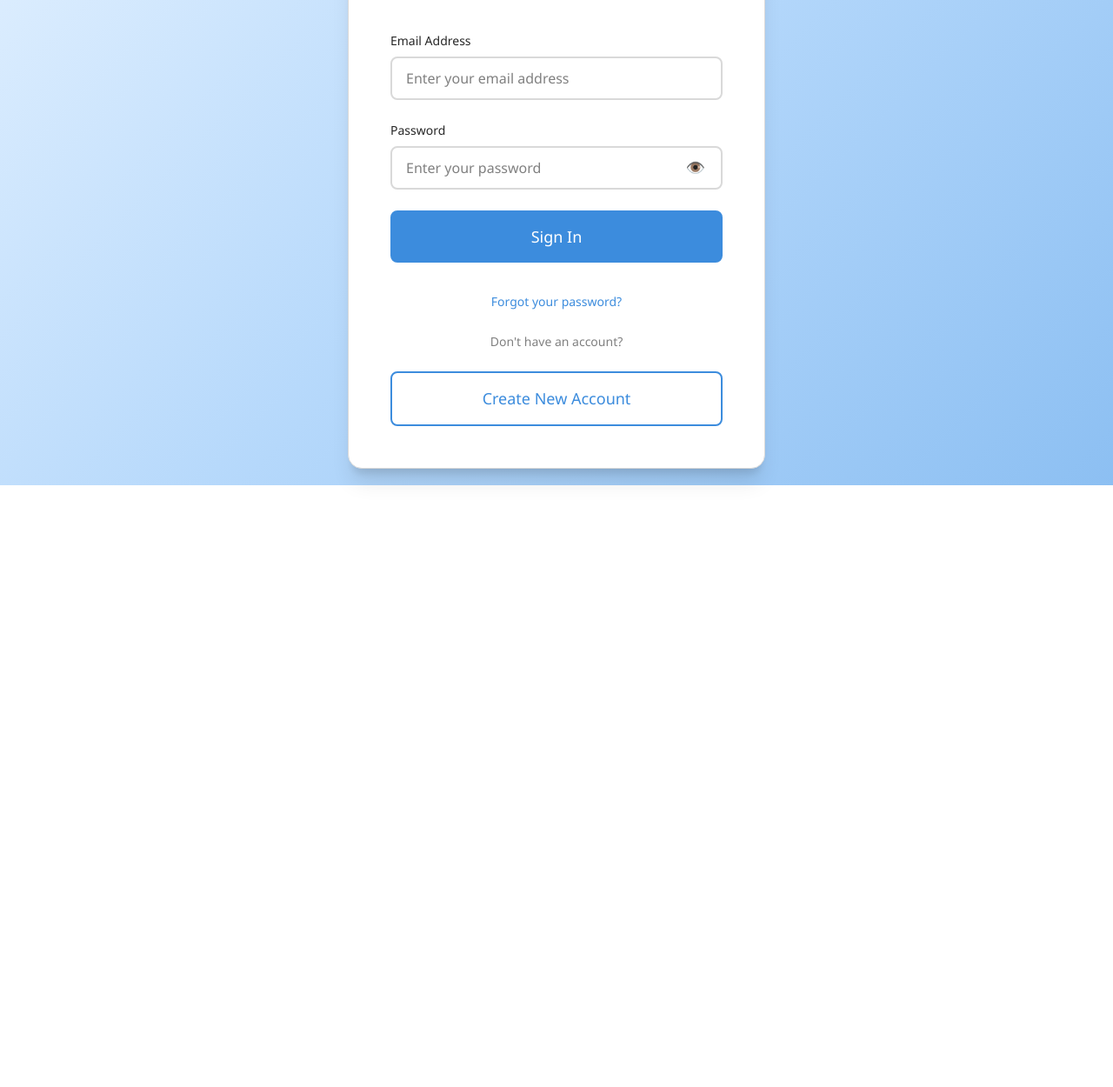
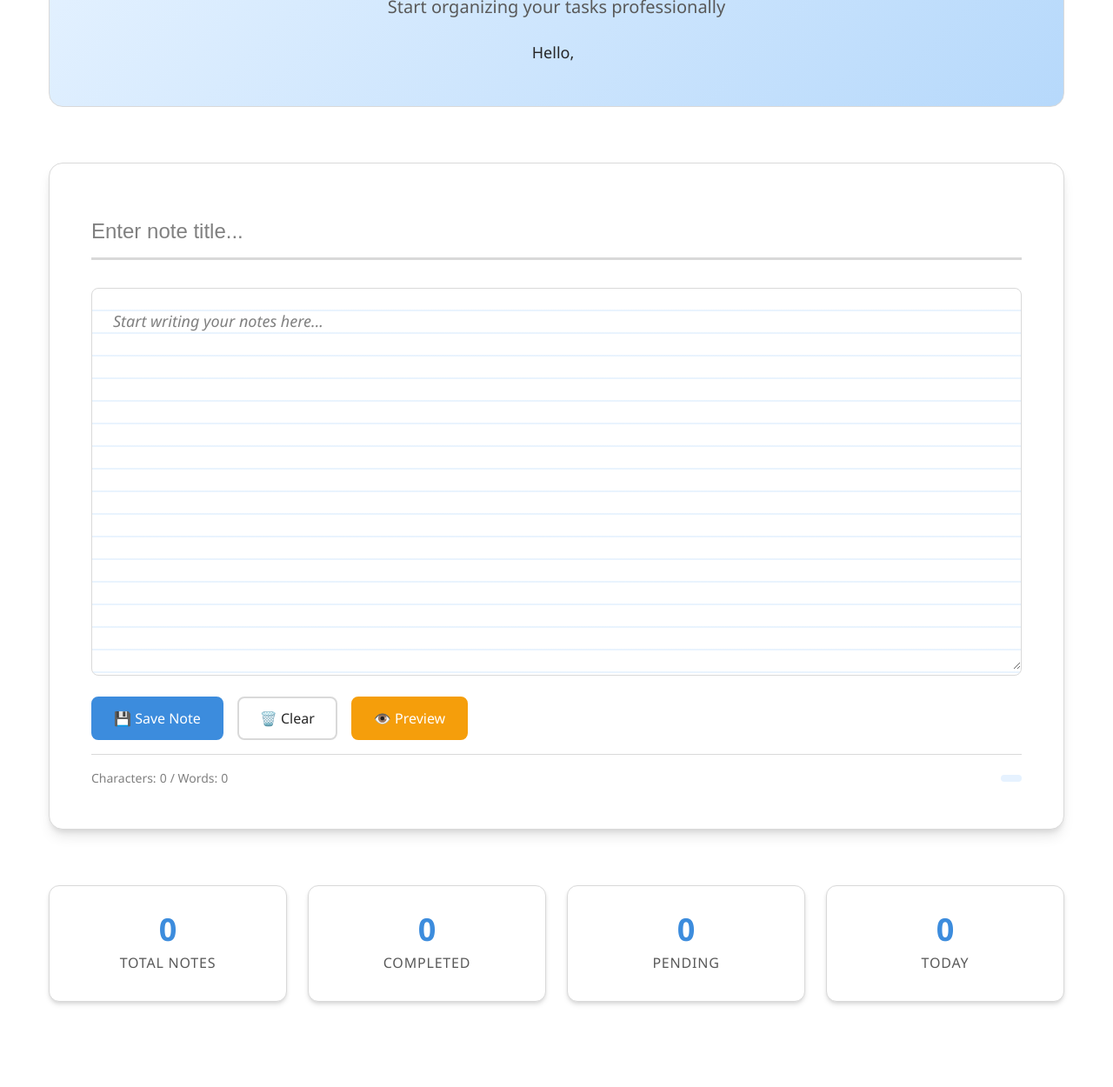
Before and after one commit to nero7007/Professional-To-Do-List, a plain HTML site: page index.html in a window 1280 px wide. Shown: the part 242-1492 px from the top of the page at 87% size. Before the commit the page ends 800 px from the top, so only its background shows below. Drawn offline with Linux system fonts and the light colour scheme; sample sign-in values are in the browser's storage.

Commit message:
Update index.html

```diff
--- a/index.html
+++ b/index.html
@@ -3,90 +3,192 @@
 <head>
     <meta charset="UTF-8">
     <meta name="viewport" content="width=device-width, initial-scale=1.0">
-    <title data-en="Login - Professional To-Do List" data-ar="تسجيل الدخول - قائمة المهام المهنية">Login - Professional To-Do List</title>
+    <title data-en="Professional To-Do List" data-ar="قائمة المهام المهنية">Professional To-Do List</title>
     <link rel="stylesheet" href="css/styles.css">
-    <link rel="stylesheet" href="css/auth.css">
+    <link rel="stylesheet" href="css/todo.css">
     <link rel="stylesheet" href="css/notifications.css">
 
 </head>
 <body>
-    <div class="auth-container">
-        <div class="auth-card">
-            <!-- Language and Theme Switcher -->
-            <div class="auth-header">
-                <div class="theme-language-controls">
+    <!-- Navigation Bar -->
+    <nav class="navbar">
+        <div class="container">
+            <div class="navbar-container">
+                <!-- Brand -->
+                <a href="#" class="navbar-brand" data-en="Professional To-Do" data-ar="المهام المهنية">Professional To-Do</a>
+
+                <!-- Navigation Controls -->
+                <div class="navbar-nav">
+                    <button type="button" class="btn btn-primary" id="createNoteBtn" data-en="+ New Note" data-ar="+ مهمة جديدة">
+                        + New Note
+                    </button>
+
+                    <button type="button" class="btn btn-success" id="saveNotesBtn" data-en="💾 Save" data-ar="💾 حفظ">
+                        💾 Save
+                    </button>
+
+                    <button type="button" class="btn btn-outline" id="setAlarmBtn" data-en="⏰ Set Alarm" data-ar="⏰ تعيين منبه">
+                        ⏰ Set Alarm
+                    </button>
+
+                    <button type="button" class="btn btn-secondary" id="draftsBtn" data-en="📄 Drafts" data-ar="📄 المسودات">
+                        📄 Drafts
+                    </button>
+
+                    <button type="button" class="btn btn-outline" id="languageToggle">
+                        <span data-en="عربي" data-ar="English">عربي</span>
+                    </button>
+
                     <button type="button" class="btn btn-icon" id="themeToggle" aria-label="Toggle theme">
                         <span class="theme-icon">🌙</span>
                     </button>
-                    <button type="button" class="btn btn-outline" id="languageToggle">
-                        <span data-en="عربي" data-ar="English">عربي</span>
+
+                    <button type="button" class="btn btn-danger" id="logoutBtn" data-en="🚪 Logout" data-ar="🚪 تسجيل الخروج">
+                        🚪 Logout
                     </button>
                 </div>
+            </div>
+        </div>
+    </nav>
 
-                <h1 class="auth-title" data-en="Welcome Back" data-ar="مرحباً بعودتك">Welcome Back</h1>
-                <p class="auth-subtitle" data-en="Sign in to your account to continue" data-ar="قم بتسجيل الدخول إلى حسابك للمتابعة">Sign in to your account to continue</p>
-            </div>
+    <!-- Main Content -->
+    <main class="main-content">
+        <div class="container">
+            <!-- Welcome Section -->
+            <section class="welcome-section">
+                <h1 class="welcome-title" data-en="Welcome back!" data-ar="مرحباً بعودتك!">Welcome back!</h1>
+                <p class="welcome-subtitle" data-en="Start organizing your tasks professionally" data-ar="ابدأ في تنظيم مهامك بشكل مهني">Start organizing your tasks professionally</p>
+                <div class="user-info">
+                    <span class="user-greeting" data-en="Hello," data-ar="مرحباً،">Hello,</span>
+                    <span class="user-name" id="currentUserName"></span>
+                </div>
+            </section>
 
-            <!-- Login Form -->
-            <form id="loginForm" class="auth-form" novalidate>
-                <div class="form-group">
-                    <label for="loginEmail" class="form-label" data-en="Email Address" data-ar="عنوان البريد الإلكتروني">Email Address</label>
-                    <input
-                        type="email"
-                        id="loginEmail"
-                        name="email"
-                        class="form-input"
-                        required
-                        autocomplete="email"
-                        data-placeholder-en="Enter your email address"
-                        data-placeholder-ar="أدخل عنوان بريدك الإلكتروني"
-                        placeholder="Enter your email address"
-                    >
-                    <span class="form-error" id="emailError"></span>
-                </div>
+            <!-- Note Creation Section -->
+            <section class="note-section">
+                <div class="note-container">
+                    <!-- Note Title Input -->
+                    <div class="note-title-section">
+                        <input
+                            type="text"
+                            id="noteTitle"
+                            class="note-title-input"
+                            data-placeholder-en="Enter note title..."
+                            data-placeholder-ar="أدخل عنوان المهمة..."
+                            placeholder="Enter note title..."
+                            maxlength="100"
+                        >
+                    </div>
 
-                <div class="form-group">
-                    <label for="loginPassword" class="form-label" data-en="Password" data-ar="كلمة المرور">Password</label>
-                    <div class="password-input-wrapper">
-                        <input
-                            type="password"
-                            id="loginPassword"
-                            name="password"
-                            class="form-input"
-                            required
-                            autocomplete="current-password"
-                            data-placeholder-en="Enter your password"
-                            data-placeholder-ar="أدخل كلمة المرور"
-                            placeholder="Enter your password"
-                        >
-                        <button type="button" class="password-toggle" id="toggleLoginPassword" aria-label="Toggle password visibility">
-                            <span class="password-icon">👁️</span>
+                    <!-- School Paper Writing Area -->
+                    <div class="paper-container">
+                        <div class="paper-lines" id="paperLines"></div>
+                        <textarea
+                            id="noteContent"
+                            class="note-textarea"
+                            data-placeholder-en="Start writing your notes here..."
+                            data-placeholder-ar="ابدأ في كتابة ملاحظاتك هنا..."
+                            placeholder="Start writing your notes here..."
+                            rows="15"
+                        ></textarea>
+                    </div>
+
+                    <!-- Note Actions -->
+                    <div class="note-actions">
+                        <button type="button" class="btn btn-primary" id="saveCurrentNote" data-en="💾 Save Note" data-ar="💾 حفظ المهمة">
+                            💾 Save Note
+                        </button>
+
+                        <button type="button" class="btn btn-outline" id="clearNote" data-en="🗑️ Clear" data-ar="🗑️ مسح">
+                            🗑️ Clear
+                        </button>
+
+                        <button type="button" class="btn btn-warning" id="previewNote" data-en="👁️ Preview" data-ar="👁️ معاينة">
+                            👁️ Preview
                         </button>
                     </div>
-                    <span class="form-error" id="passwordError"></span>
+
+                    <!-- Character Count -->
+                    <div class="note-info">
+                        <span class="char-count">
+                            <span data-en="Characters:" data-ar="الأحرف:">Characters:</span>
+                            <span id="charCount">0</span>
+                            <span data-en="/ Words:" data-ar="/ الكلمات:">/ Words:</span>
+                            <span id="wordCount">0</span>
+                        </span>
+                        <span class="save-status" id="saveStatus"></span>
+                    </div>
                 </div>
+            </section>
 
-                <div class="form-actions">
-                    <button type="submit" class="btn btn-primary btn-lg w-full" id="loginButton">
-                        <span class="button-text" data-en="Sign In" data-ar="تسجيل الدخول">Sign In</span>
-                        <span class="loading-spinner d-none">⏳</span>
-                    </button>
+            <!-- Quick Stats -->
+            <section class="stats-section">
+                <div class="stats-grid">
+                    <div class="stat-card">
+                        <div class="stat-number" id="totalNotes">0</div>
+                        <div class="stat-label" data-en="Total Notes" data-ar="إجمالي المهام">Total Notes</div>
+                    </div>
+                    <div class="stat-card">
+                        <div class="stat-number" id="completedNotes">0</div>
+                        <div class="stat-label" data-en="Completed" data-ar="المكتملة">Completed</div>
+                    </div>
+                    <div class="stat-card">
+                        <div class="stat-number" id="pendingNotes">0</div>
+                        <div class="stat-label" data-en="Pending" data-ar="المعلقة">Pending</div>
+                    </div>
+                    <div class="stat-card">
+                        <div class="stat-number" id="todayNotes">0</div>
+                        <div class="stat-label" data-en="Today" data-ar="اليوم">Today</div>
+                    </div>
                 </div>
-            </form>
+            </section>
+        </div>
+    </main>
 
-            <!-- Additional Links -->
-            <div class="auth-footer">
-                <div class="auth-links">
-                    <a href="reset-password.html" class="auth-link" data-en="Forgot your password?" data-ar="نسيت كلمة المرور؟">Forgot your password?</a>
+    <!-- Alarm Modal -->
+    <div id="alarmModal" class="modal d-none">
+        <div class="modal-content">
+            <div class="modal-header">
+                <h3 data-en="Set Alarm" data-ar="تعيين منبه">Set Alarm</h3>
+                <button type="button" class="modal-close" onclick="closeAlarmModal()">×</button>
+            </div>
+            <div class="modal-body">
+                <div class="form-group">
+                    <label for="alarmTitle" class="form-label" data-en="Alarm Title" data-ar="عنوان المنبه">Alarm Title</label>
+                    <input type="text" id="alarmTitle" class="form-input" data-placeholder-en="Enter alarm title" data-placeholder-ar="أدخل عنوان المنبه" placeholder="Enter alarm title">
                 </div>
+                <div class="form-group">
+                    <label for="alarmDate" class="form-label" data-en="Date" data-ar="التاريخ">Date</label>
+                    <input type="date" id="alarmDate" class="form-input">
+                </div>
+                <div class="form-group">
+                    <label for="alarmTime" class="form-label" data-en="Time" data-ar="الوقت">Time</label>
+                    <input type="time" id="alarmTime" class="form-input">
+                </div>
+            </div>
+            <div class="modal-footer">
+                <button type="button" class="btn btn-outline" onclick="closeAlarmModal()" data-en="Cancel" data-ar="إلغاء">Cancel</button>
+                <button type="button" class="btn btn-primary" id="setAlarm" data-en="Set Alarm" data-ar="تعيين المنبه">Set Alarm</button>
+            </div>
+        </div>
+    </div>
 
-                <div class="auth-separator">
-                    <span data-en="Don't have an account?" data-ar="ليس لديك حساب؟">Don't have an account?</span>
+    <!-- Preview Modal -->
+    <div id="previewModal" class="modal d-none">
+        <div class="modal-content modal-large">
+            <div class="modal-header">
+                <h3 data-en="Note Preview" data-ar="معاينة المهمة">Note Preview</h3>
+                <button type="button" class="modal-close" onclick="closePreviewModal()">×</button>
+            </div>
+            <div class="modal-body">
+                <div class="preview-content">
+                    <h4 id="previewTitle"></h4>
+                    <div id="previewText"></div>
                 </div>
-
-                <a href="register.html" class="btn btn-secondary btn-lg w-full">
-                    <span data-en="Create New Account" data-ar="إنشاء حساب جديد">Create New Account</span>
-                </a>
+            </div>
+            <div class="modal-footer">
+                <button type="button" class="btn btn-outline" onclick="closePreviewModal()" data-en="Close" data-ar="إغلاق">Close</button>
+                <button type="button" class="btn btn-primary" onclick="printPreview()" data-en="Print" data-ar="طباعة">Print</button>
             </div>
         </div>
     </div>
@@ -102,7 +204,7 @@
     <script src="js/translations.js"></script>
     <script src="js/theme.js"></script>
     <script src="js/auth.js"></script>
-    <script src="js/login.js"></script>
+    <script src="js/todo.js"></script>
 <script src="js/notifications.js"></script>
 </body>
 </html>
```
